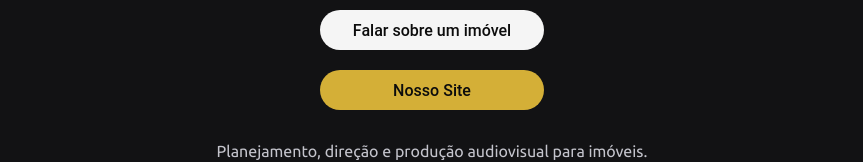
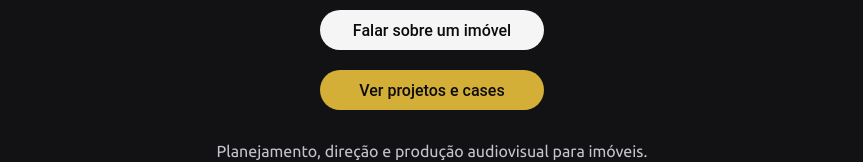
Before and after one commit to diegonacif/beetakes, a React (Vite) app: page /linktree in a window 1280 px wide. Shown: the part 338-500 px from the top of the page, without its empty margins (208-1071 px from the left). Built offline with nearby package versions, Linux system fonts and the light colour scheme; no server answers; the database is empty.

Commit message:
atualização da linktree / remoção do botão Selection

```diff
--- a/src/pages/LinkTree/index.tsx
+++ b/src/pages/LinkTree/index.tsx
@@ -53,7 +53,7 @@ export function LinkTree() {
           onClick={() => handleClickSite()}
           color="yellow"
         >
-          Nosso Site
+          Ver projetos e cases
         </LTButton>
         {/* <LTButton
           onClick={() => {
```
